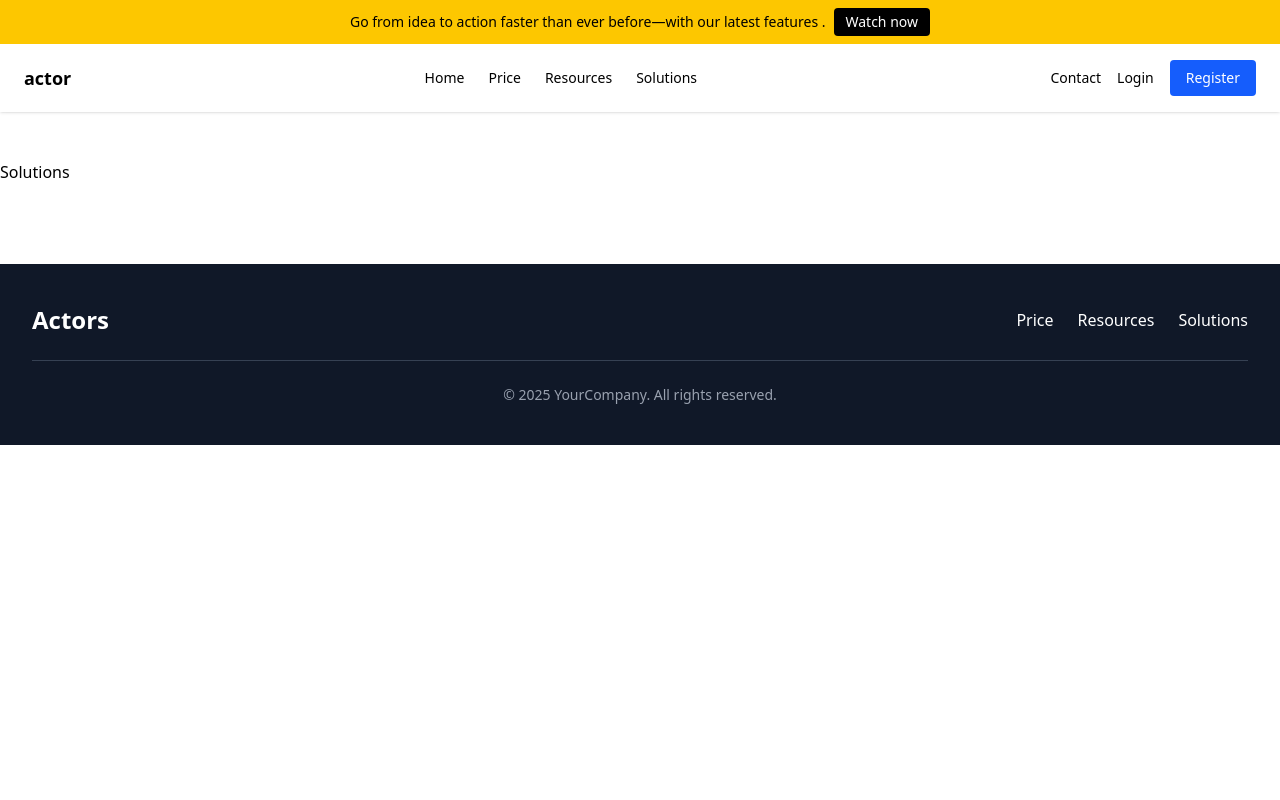
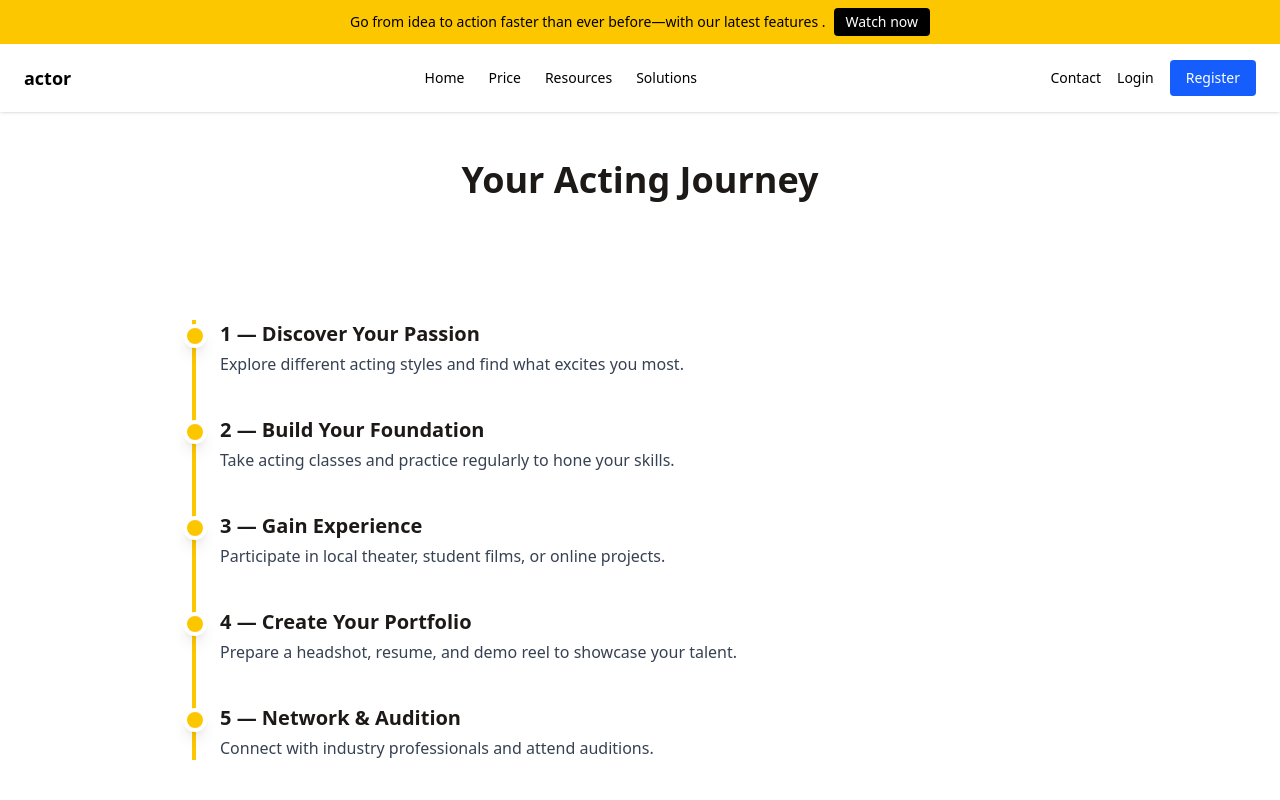
Before and after one commit to m4rcin7/abcd, a React (Vite) app: page /solutions in a window 1280 px wide. Shown: the top 800 px of the page. Built offline with nearby package versions, Linux system fonts and the light colour scheme.

Commit message:
update data| implement solutions page

```diff
--- /dev/null
+++ b/src/data/roadmapSteps.ts
@@ -0,0 +1,37 @@
+export interface RoadmapStep {
+  step: number;
+  title: string;
+  description: string;
+}
+
+export const roadmapSteps: RoadmapStep[] = [
+  {
+    step: 1,
+    title: "Discover Your Passion",
+    description:
+      "Explore different acting styles and find what excites you most.",
+  },
+  {
+    step: 2,
+    title: "Build Your Foundation",
+    description:
+      "Take acting classes and practice regularly to hone your skills.",
+  },
+  {
+    step: 3,
+    title: "Gain Experience",
+    description:
+      "Participate in local theater, student films, or online projects.",
+  },
+  {
+    step: 4,
+    title: "Create Your Portfolio",
+    description:
+      "Prepare a headshot, resume, and demo reel to showcase your talent.",
+  },
+  {
+    step: 5,
+    title: "Network & Audition",
+    description: "Connect with industry professionals and attend auditions.",
+  },
+];
--- a/src/data/roudmap.ts
+++ /dev/null
@@ -1,38 +0,0 @@
-export const roadmapSteps = [
-  {
-    step: "Step 1",
-    title: "Discover Your Passion",
-    description:
-      "Start by understanding your interest in acting. Identify your goals and explore various styles of performance.",
-  },
-  {
-    step: "Step 2",
-    title: "Build Your Foundation",
-    description:
-      "Enroll in acting classes, study the fundamentals of voice, movement, and stage presence. Learn to analyze scripts.",
-  },
-  {
-    step: "Step 3",
-    title: "Create Your Portfolio",
-    description:
-      "Work on monologues, record demo reels, and prepare professional headshots. Establish your online presence.",
-  },
-  {
-    step: "Step 4",
-    title: "Audition & Network",
-    description:
-      "Apply for auditions, participate in workshops, and connect with other actors and industry professionals.",
-  },
-  {
-    step: "Step 5",
-    title: "Gain Experience",
-    description:
-      "Join student films, theatre productions, or indie projects. Build your resume through practical experience.",
-  },
-  {
-    step: "Step 6",
-    title: "Advance & Specialize",
-    description:
-      "Find your niche, specialize in film, TV, or theater, and aim for agencies or casting calls for bigger roles.",
-  },
-];
--- a/src/pages/Solutions.tsx
+++ b/src/pages/Solutions.tsx
@@ -1,7 +1,46 @@
+import { motion } from "framer-motion";
+import { roadmapSteps } from "../data/roadmapSteps";
+
 const Solutions = () => {
   return (
-    <div className="pt-20">
-      <h1>Solutions</h1>
+    <div className="text-stone-900 h-auto pt-20 px-4">
+      <motion.h1
+        className="text-4xl font-bold text-center mb-6"
+        initial={{ opacity: 0, y: -30 }}
+        animate={{ opacity: 1, y: 0 }}
+        transition={{ duration: 0.7 }}
+      >
+        Your Acting Journey
+      </motion.h1>
+
+      <motion.p
+        className="text-center max-w-2xl mx-auto text-white mb-12"
+        initial={{ opacity: 0 }}
+        animate={{ opacity: 1 }}
+        transition={{ delay: 0.3, duration: 0.7 }}
+      >
+        Every actor's path is unique — but a clear roadmap helps you grow with
+        purpose. Follow our structured approach to elevate your craft and
+        career.
+      </motion.p>
+
+      <div className="relative border-l-4 border-yellow-400 max-w-4xl mx-auto pl-6">
+        {roadmapSteps.map((step, index) => (
+          <motion.div
+            key={index}
+            className="mb-10 relative"
+            initial={{ opacity: 0, x: -30 }}
+            animate={{ opacity: 1, x: 0 }}
+            transition={{ delay: index * 0.2 }}
+          >
+            <div className="absolute -left-[37px] top-1 w-6 h-6 rounded-full bg-yellow-400 border-4 border-white shadow-lg" />
+            <h3 className="text-xl font-semibold mb-1">
+              {step.step} — {step.title}
+            </h3>
+            <p className="text-gray-700">{step.description}</p>
+          </motion.div>
+        ))}
+      </div>
     </div>
   );
 };
```
